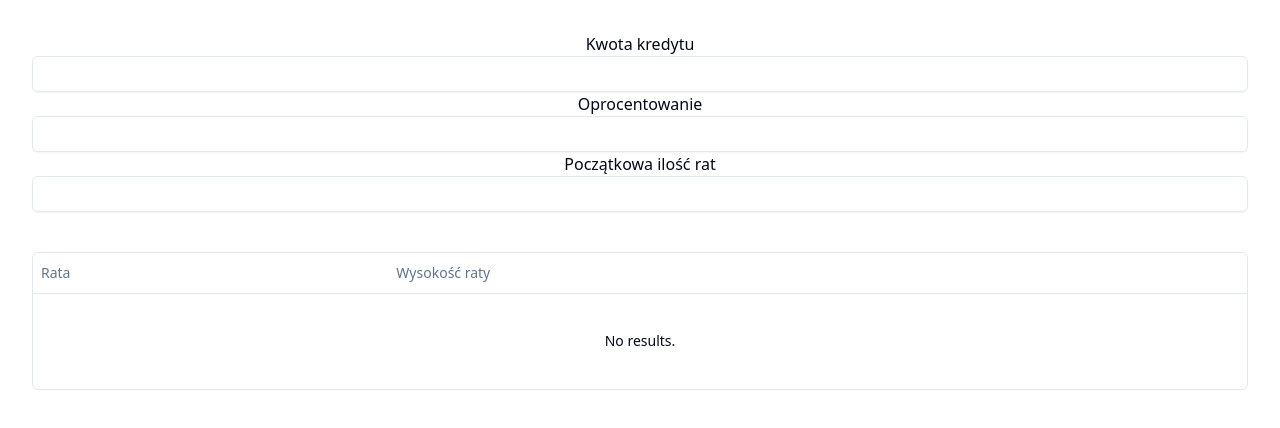
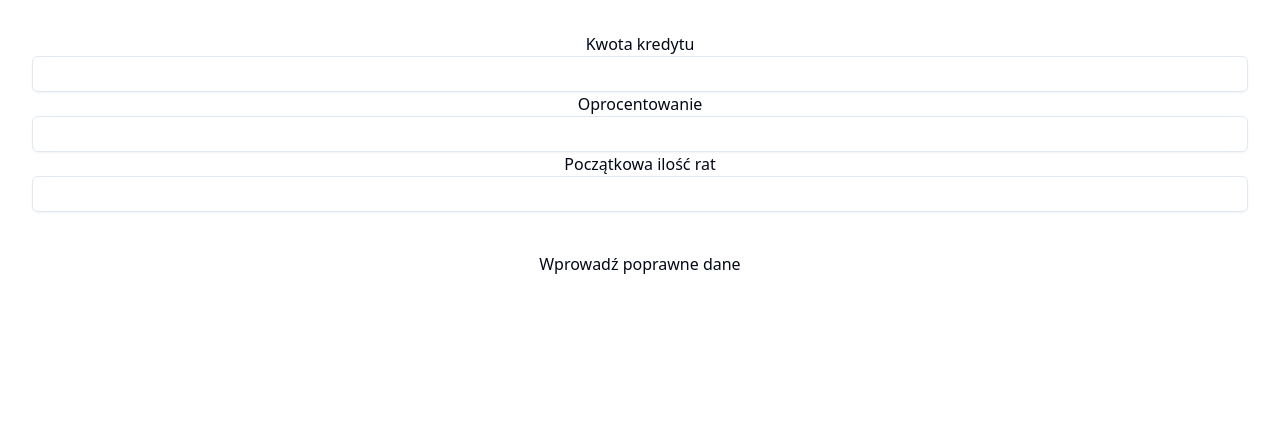
Before and after one commit to JinLisek/credit-calc, a React (Vite) app: page / in a window 1280 px wide. Shown: the top 428 px of the page. Built offline with nearby package versions, Linux system fonts and the light colour scheme.

Commit message:
Add table calculating monthly payment

```diff
--- a/package.json
+++ b/package.json
@@ -12,6 +12,7 @@
   },
   "dependencies": {
     "@tanstack/react-table": "^8.20.6",
+    "big.js": "^6.2.2",
     "class-variance-authority": "^0.7.1",
     "clsx": "^2.1.1",
     "lucide-react": "^0.471.0",
@@ -22,6 +23,7 @@
   },
   "devDependencies": {
     "@eslint/js": "^9.17.0",
+    "@types/big.js": "^6.2.2",
     "@types/node": "^22.10.5",
     "@types/react": "^18.3.17",
     "@types/react-dom": "^18.3.5",
--- a/src/App.tsx
+++ b/src/App.tsx
@@ -2,6 +2,7 @@ import { useState } from "react";
 
 import "@/App.css";
 
+import Big from "big.js";
 import { Input } from "@/components/ui/input";
 import { DataTable } from "@/components/ui/data-table";
 import { ColumnDef } from "@tanstack/react-table";
@@ -19,8 +20,57 @@ export const columns: ColumnDef<Installment>[] = [
   {
     accessorKey: "amount",
     header: "Wysokość raty",
+    cell: ({ cell }) => {
+      const originalAmount = cell.getValue<number>();
+      const formatter = new Intl.NumberFormat("pl-PL", {
+        style: "currency",
+        currency: "PLN",
+      });
+      return <div>{formatter.format(originalAmount)}</div>;
+    },
   },
 ];
+
+interface MonthlyPaymentTableProps {
+  numberOfInstallments: number;
+  loanAmount: number;
+  interestRate: number;
+}
+
+const MonthlyPaymentTable = ({
+  numberOfInstallments,
+  loanAmount,
+  interestRate,
+}: MonthlyPaymentTableProps) => {
+  let content = <div>Wprowadź poprawne dane</div>;
+
+  if (
+    !isNaN(numberOfInstallments) &&
+    !isNaN(loanAmount) &&
+    !isNaN(interestRate)
+  ) {
+    const bigLoanAmount = new Big(loanAmount);
+    const bigInterestRate = new Big(interestRate).div(100);
+
+    const monthlyInterestRate = bigInterestRate.div(12);
+    const totalPayment = bigLoanAmount.times(
+      monthlyInterestRate
+        .times(monthlyInterestRate.add(1).pow(numberOfInstallments))
+        .div(monthlyInterestRate.add(1).pow(numberOfInstallments).minus(1))
+    );
+
+    const installments = Array.from(
+      { length: numberOfInstallments },
+      (_, i) => ({
+        installment: i + 1,
+        amount: totalPayment.toNumber(),
+      })
+    );
+    content = <DataTable columns={columns} data={installments} />;
+  }
+
+  return <div className="container mx-auto py-10">{content}</div>;
+};
 
 function App() {
   const [rawLoanAmount, setRawLoanAmount] = useState("");
@@ -81,10 +131,8 @@ function App() {
   };
 
   const numberOfInstallments = parseInt(rawNumberOfInstallments);
-  const installments = Array.from({ length: numberOfInstallments }, (_, i) => ({
-    installment: i + 1,
-    amount: 100 + i * 25,
-  }));
+  const loanAmount = parseFloat(rawLoanAmount);
+  const interestRate = parseFloat(rawInterestRate);
 
   return (
     <>
@@ -114,9 +162,11 @@ function App() {
           {numberOfInstallmentsError && <div>{numberOfInstallmentsError}</div>}
         </label>
       </div>
-      <div className="container mx-auto py-10">
-        <DataTable columns={columns} data={installments} />
-      </div>
+      <MonthlyPaymentTable
+        numberOfInstallments={numberOfInstallments}
+        loanAmount={loanAmount}
+        interestRate={interestRate}
+      />
     </>
   );
 }
```
Also changed, not shown: 1 other file (tests, documents, lock files or other folders).
